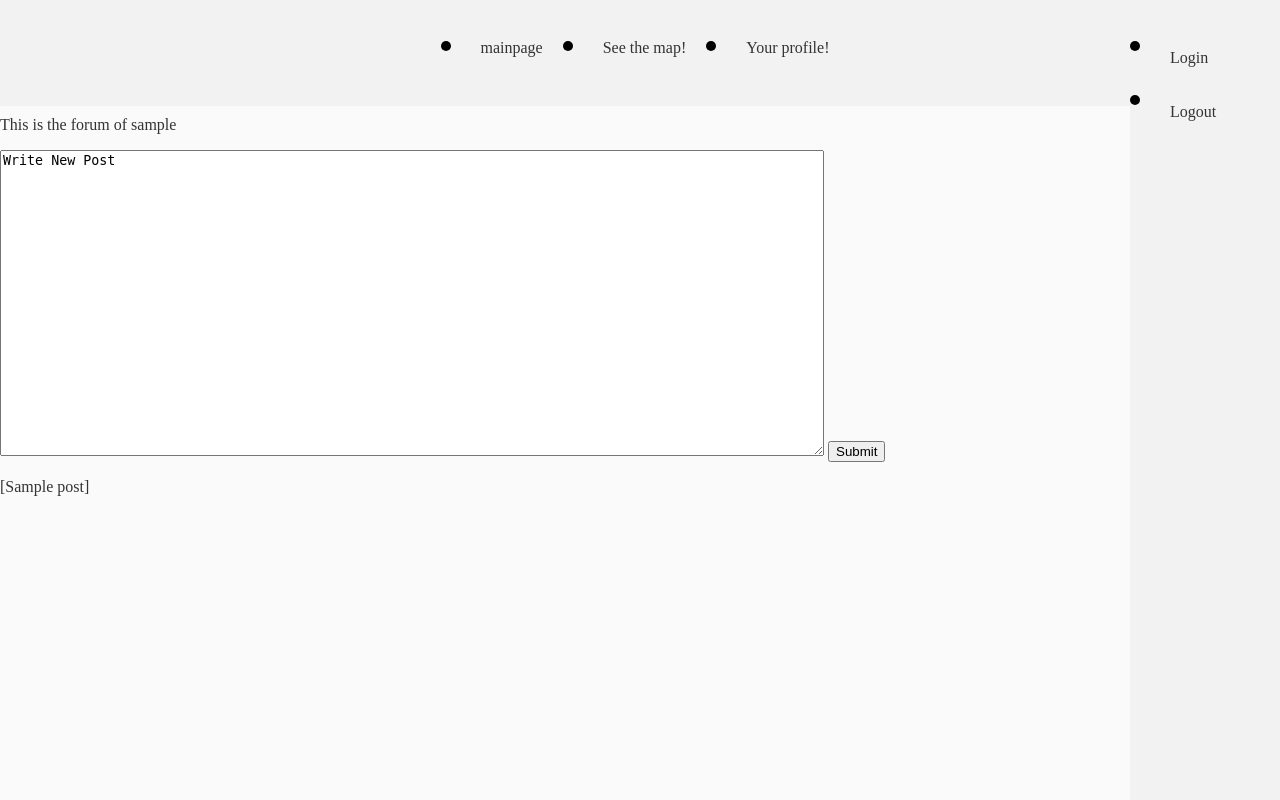
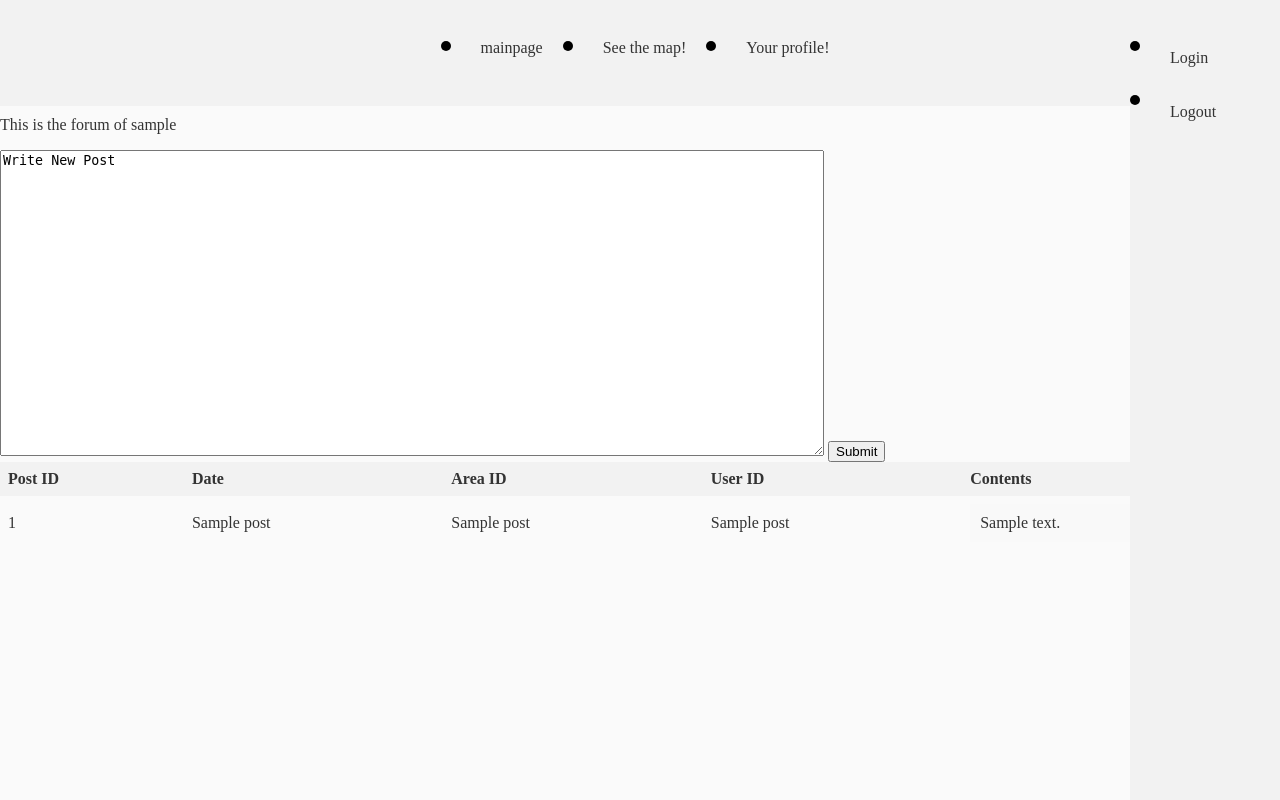
Before and after one commit to nickgismokato/DISProj, a Flask app: a page that uses source/templates/kommune.html in a window 1280 px wide. Run offline with Flask 3, Linux system fonts and the light colour scheme; a database or web service that is not in the repository returns one stand-in record (values such as "Sample title"); some libraries are stand-ins or nearby versions.

Commit message:
added nice posts

```diff
--- a/source/templates/kommune.html
+++ b/source/templates/kommune.html
@@ -21,6 +21,26 @@
       .right-section {
           width: 50%;
       }
+        /* CSS styles for the table */
+        table {
+          border-collapse: collapse;
+          width: 100%;
+        }
+
+        th, td {
+          text-align: left;
+          padding: 8px;
+        }
+
+        th {
+          background-color: #f2f2f2;
+        }
+
+        /* CSS styles for the post contents block */
+        .post-contents {
+          background-color: #f9f9f9;
+          padding: 10px;
+        }
     </style>
   </head>
     <body>
@@ -31,6 +51,27 @@
         <input type="submit">
         <input hidden="true" name = komname value = "{{name}}">
       </form>
-    <p>{{cList}}</p>
+    <table>
+      <tr>
+        <th>Post ID</th>
+        <th>Date</th>
+        <th>Area ID</th>
+        <th>User ID</th>
+        <th>Contents</th>
+      </tr>
+      {% for post in cList %}
+        <tr>
+          <td>{{ post[0] }}</td>
+          <td>{{ post[1] }}</td>
+          <td>{{ post[2] }}</td>
+          <td>{{ post[3] }}</td>
+          <td>
+            <div class="post-contents">
+              {{ post.contents }}
+            </div>
+          </td>
+        </tr>
+      {% endfor %}
+    </table>
     </body>
 </html>
```
